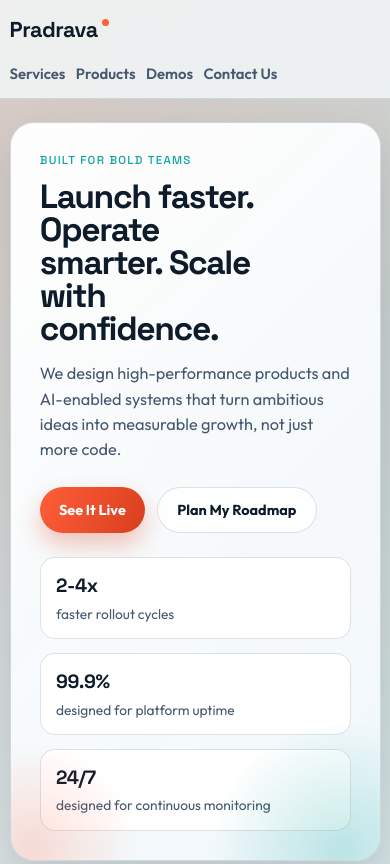
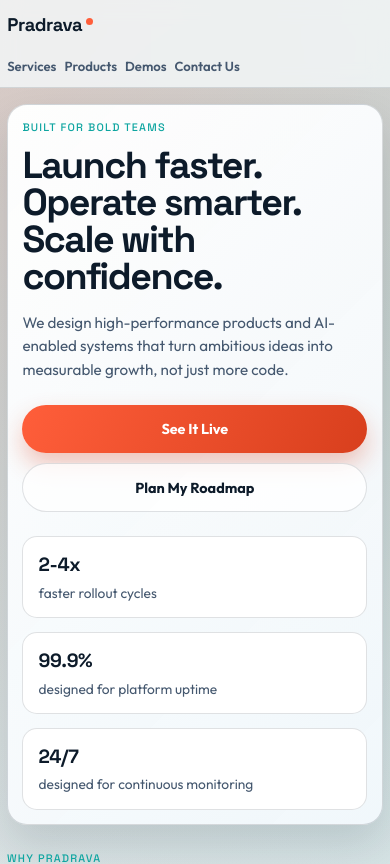
Before and after one commit to Gnani121/Pradrava_website, a Next.js app: page / in a window 390 px wide. Shown: the top 864 px of the page. Built offline with nearby package versions, Linux system fonts and the light colour scheme.

Commit message:
Update globals.css

```diff
--- a/app/globals.css
+++ b/app/globals.css
@@ -1108,6 +1108,82 @@ a {
   }
 }
 
+@media (max-width: 1080px) {
+  .nav-row,
+  .product-showcase-header,
+  .product-showcase-footer,
+  .footer-row {
+    align-items: flex-start;
+  }
+
+  .hero-title {
+    max-width: 13ch;
+  }
+
+  .product-page-hero::before,
+  .hero::before {
+    right: -180px;
+    top: -150px;
+  }
+
+  .showcase-chip-grid,
+  .modules-panel,
+  .product-showcase-header,
+  .product-showcase-footer {
+    padding-inline: 1.4rem;
+  }
+
+  .contact-grid {
+    grid-template-columns: 1fr;
+  }
+}
+
+@media (max-width: 900px) {
+  .card-grid,
+  .pulse-grid,
+  .features-grid,
+  .flow-grid,
+  .zones-grid,
+  .showcase-chip-grid,
+  .modules-checklist,
+  .contact-people-grid,
+  .hero-stats,
+  .product-hero-stats {
+    grid-template-columns: 1fr 1fr;
+  }
+
+  .section-head h1,
+  .section-head h2,
+  .hero-title,
+  .hero-subtitle,
+  .lead,
+  .product-showcase-header p,
+  .momentum-panel p,
+  .contact-office-address {
+    max-width: none;
+  }
+
+  .product-page-hero,
+  .hero,
+  .modules-panel,
+  .feature-panel,
+  .momentum-panel,
+  .otp-gate,
+  .contact-form-panel,
+  .contact-side-panel {
+    padding: 1.25rem;
+  }
+
+  .product-showcase-header,
+  .product-showcase-footer {
+    flex-direction: column;
+  }
+
+  .hero-actions {
+    width: 100%;
+  }
+}
+
 @media (max-width: 760px) {
   .container {
     width: min(1150px, calc(100% - 1.2rem));
@@ -1126,6 +1202,34 @@ a {
     gap: 0.65rem;
   }
 
+  .nav-link,
+  .nav-demo-btn,
+  .nav-demo-chip {
+    font-size: 0.82rem;
+  }
+
+  .section-head h1,
+  .section-head h2 {
+    font-size: clamp(1.55rem, 8vw, 2.1rem);
+  }
+
+  .hero-title {
+    font-size: clamp(1.9rem, 10vw, 3rem);
+    max-width: none;
+  }
+
+  .hero-subtitle,
+  .lead,
+  .product-showcase-header p,
+  .feature-panel p,
+  .momentum-panel p,
+  .faq-body,
+  .flow-card p,
+  .zone-card p,
+  .card p {
+    font-size: 0.95rem;
+  }
+
   .hero {
     border-radius: 24px;
   }
@@ -1139,7 +1243,151 @@ a {
     gap: 2rem;
   }
 
+  .card-grid,
+  .pulse-grid,
+  .features-grid,
+  .flow-grid,
+  .zones-grid,
+  .showcase-chip-grid,
+  .modules-checklist,
+  .contact-people-grid,
+  .hero-stats,
+  .product-hero-stats,
   .contact-grid {
     grid-template-columns: 1fr;
   }
+
+  .modules-panel,
+  .feature-panel,
+  .momentum-panel,
+  .otp-gate,
+  .contact-form-panel,
+  .contact-side-panel,
+  .product-page-hero,
+  .hero,
+  .card,
+  .flow-card,
+  .zone-card,
+  .feature-tile,
+  .pulse-card {
+    border-radius: 20px;
+    padding: 1rem;
+  }
+
+  .product-showcase-block {
+    border-radius: 22px;
+  }
+
+  .product-showcase-header,
+  .product-showcase-footer,
+  .showcase-chip-grid {
+    padding: 1rem;
+  }
+
+  .modules-panel h2,
+  .feature-panel h3,
+  .momentum-panel h3,
+  .otp-gate h2,
+  .contact-form-panel h2,
+  .contact-side-panel h2,
+  .product-showcase-header h2 {
+    font-size: 1.2rem;
+  }
+
+  .hero-actions {
+    gap: 0.65rem;
+  }
+
+  .hero-actions .btn,
+  .nav-demo-btn,
+  .contact-form .btn,
+  .momentum-panel .btn {
+    width: 100%;
+  }
+
+  .btn {
+    padding: 0.78rem 1rem;
+  }
+
+  .field-input,
+  .faq-item summary {
+    font-size: 0.95rem;
+  }
+
+  .inline-cta {
+    font-size: 0.86rem;
+  }
+
+  .product-page-hero::before,
+  .hero-orb,
+  .product-page-hero .hero-actions .btn-ghost {
+    display: none;
+  }
+
+  .product-showcase-footer .btn {
+    width: 100%;
+  }
 }
+
+@media (max-width: 480px) {
+  .container {
+    width: min(1150px, calc(100% - 0.9rem));
+  }
+
+  .nav-row {
+    padding-block: 0.7rem;
+  }
+
+  .nav-links {
+    gap: 0.5rem;
+  }
+
+  .brand-mark {
+    font-size: 1.15rem;
+  }
+
+  .page-stack {
+    gap: 1.5rem;
+    padding-block: 1rem 2rem;
+  }
+
+  .hero,
+  .product-page-hero,
+  .feature-panel,
+  .modules-panel,
+  .momentum-panel,
+  .otp-gate,
+  .contact-form-panel,
+  .contact-side-panel,
+  .card,
+  .flow-card,
+  .zone-card,
+  .feature-tile,
+  .pulse-card {
+    padding: 0.9rem;
+  }
+
+  .hero-title {
+    font-size: clamp(1.75rem, 11vw, 2.35rem);
+  }
+
+  .modules-checklist li,
+  .flow-list li,
+  .showcase-chip,
+  .contact-people-grid p,
+  .contact-people-grid a,
+  .faq-item summary,
+  .faq-body {
+    font-size: 0.88rem;
+  }
+
+  .showcase-chip {
+    padding: 0.58rem 0.75rem;
+  }
+
+  .product-badge,
+  .zone-tag,
+  .eyebrow {
+    font-size: 0.68rem;
+  }
+}
```
